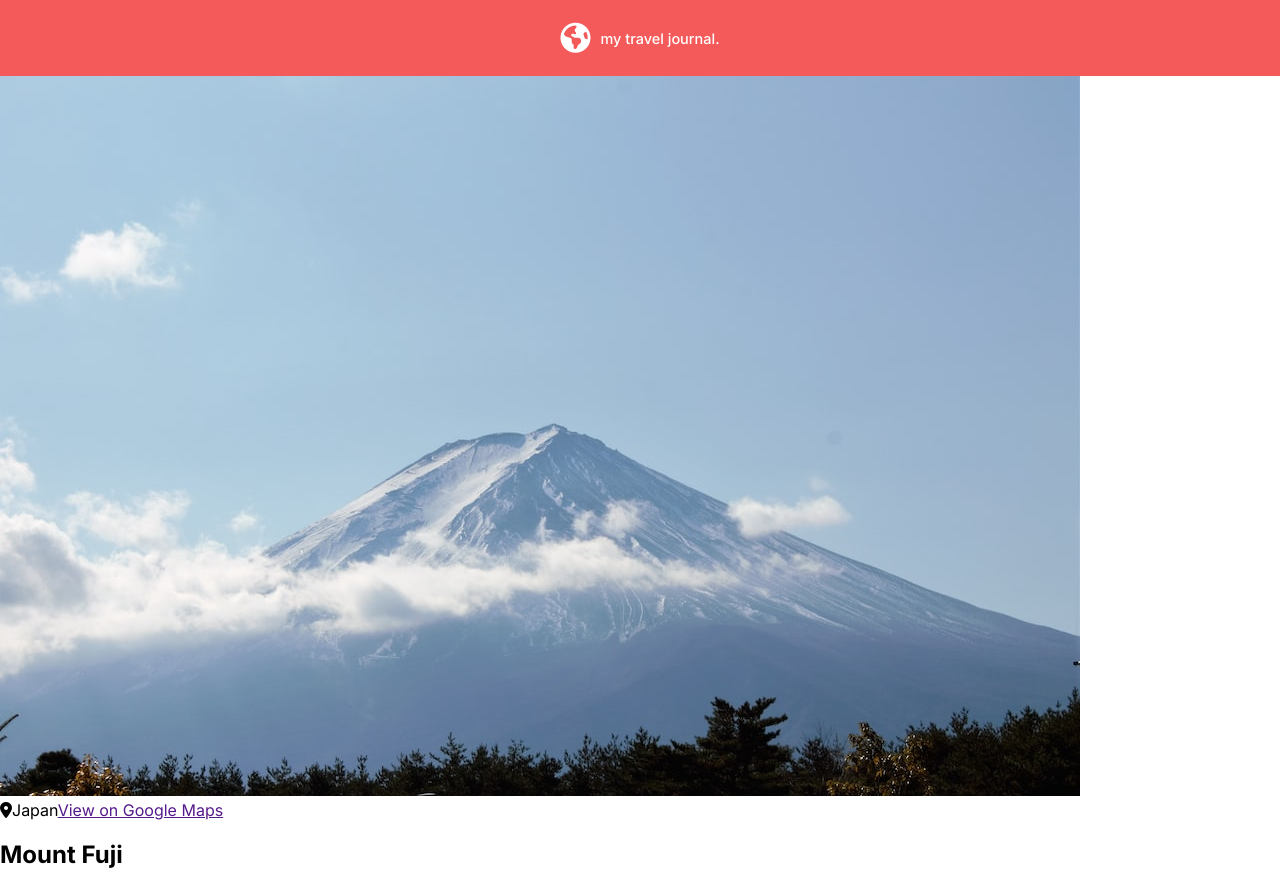
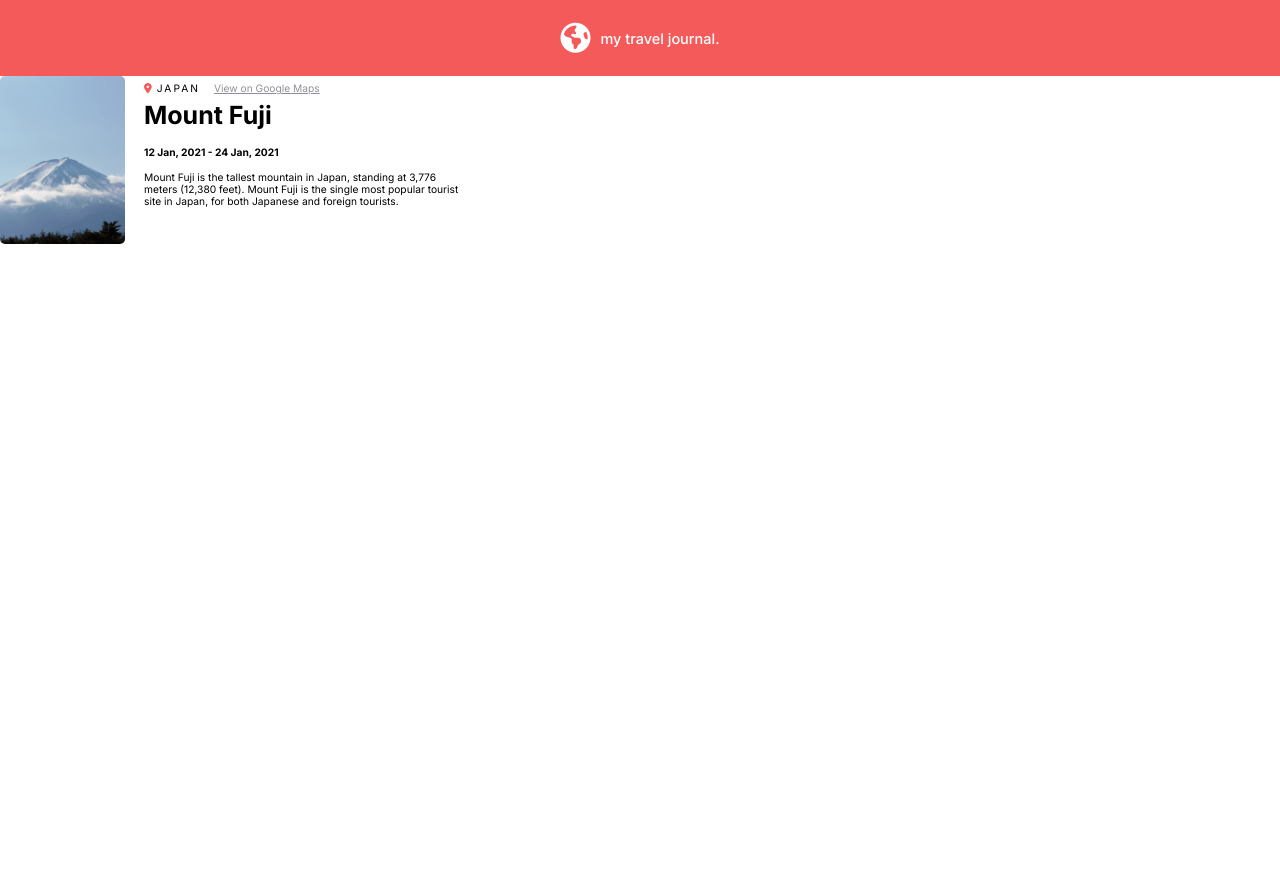
Before and after one commit to MalcolmSmalls/Scrimba-Solo-Travel-Project, a React (Create React App) app: page / in a window 1280 px wide. After the commit the page ends 800 px from the top, so only its background shows below. Built offline with nearby package versions, Linux system fonts and the light colour scheme.

Commit message:
Finish static entry and CSS

```diff
--- a/src/App.css
+++ b/src/App.css
@@ -27,3 +27,52 @@ header > h1, header > i {
   padding-block:20px;
 
 }
+
+.entry-container {
+  display:flex;
+  border-radius:5px;
+  gap: 19px;
+}
+
+.image-container > img {
+  width:125px;
+  height:168px;
+  object-fit:cover;
+  border-radius:5px;
+}
+
+.right-container i {
+  color:#F55A5A;
+  font-size:10.24px;
+}
+
+.right-container > .location-span {
+  padding-left:5px;
+  text-transform:uppercase;
+  font-size:10.24px;
+  letter-spacing:2px;
+}
+
+.right-container a {
+  color:#918E9B;
+  font-size:10.24px;
+  padding-left:14px;
+}
+
+.right-container h2 {
+  font-size:25px;
+  font-weight:bold;
+  margin-top:4px;
+  margin-bottom:10px;
+}
+
+.date-span {
+  font-weight:bold;
+  font-size:10.24px;
+  margin-top:0px;
+}
+
+.entry-paragraph {
+  width:326px;
+  font-size:10.24px;
+}
--- a/src/Components/Entry.js
+++ b/src/Components/Entry.js
@@ -16,6 +16,12 @@ function Entry () {
                     <a href="">View on Google Maps</a>
                 </span>
                 <h2>Mount Fuji</h2>
+                <span className = "date-span">
+                    12 Jan, 2021 - 24 Jan, 2021
+                </span>
+                <p className = "entry-paragraph">
+                Mount Fuji is the tallest mountain in Japan, standing at 3,776 meters (12,380 feet). Mount Fuji is the single most popular tourist site in Japan, for both Japanese and foreign tourists.
+                </p>
             </div>
         </div>
     )
```
